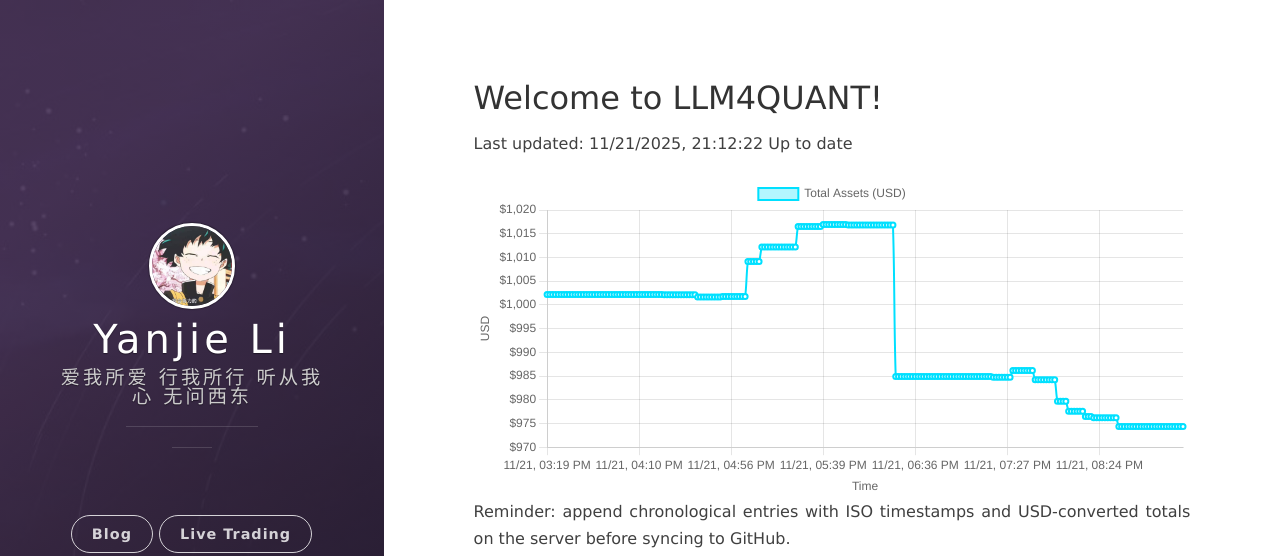
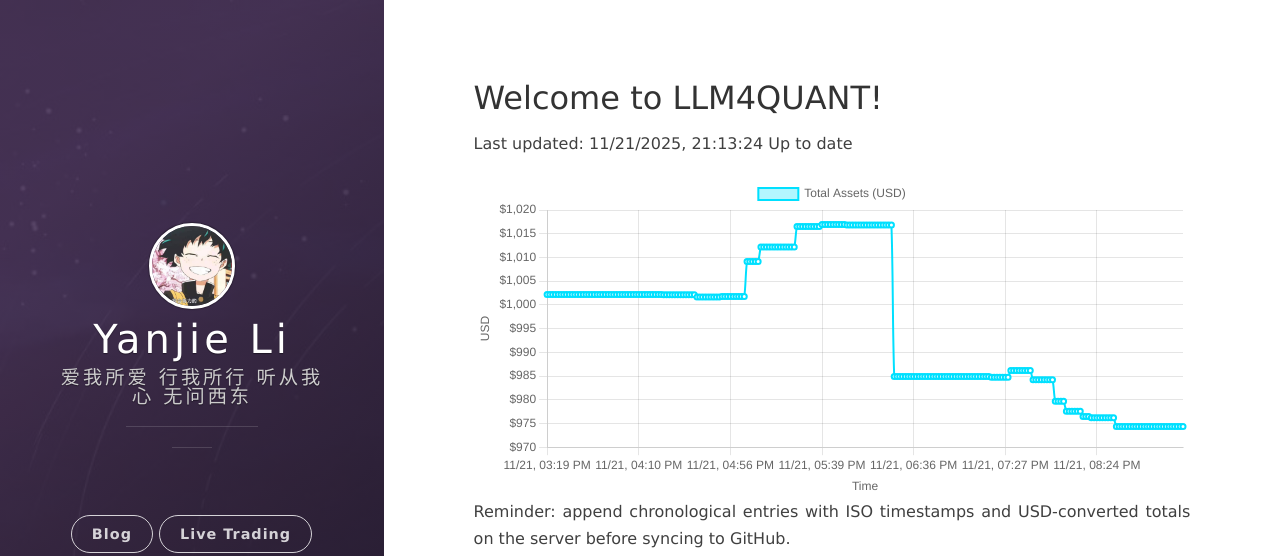
Before and after one commit to leeyegy/leeyegy.github.io, a Jekyll site: the page built from live-trading.html, in a window 1280 px wide. Shown: the top 556 px of the page. Built offline with Jekyll 4.4.1, drawn with Linux system fonts in a browser that asks for light colours; nearby versions of some CDN libraries.

Commit message:
AccountMonitor: update balance history 2025-11-22T05:13:24+08:00

```diff
--- a/assets/data/binance/balance-history.json
+++ b/assets/data/binance/balance-history.json
@@ -1,5 +1,5 @@
 {
-  "generatedAt": "2025-11-22T05:12:22+08:00",
+  "generatedAt": "2025-11-22T05:13:24+08:00",
   "asset": "total_usd_value",
   "history": [
     {
@@ -917,6 +917,10 @@
     {
       "timestamp": "2025-11-22T05:12:22+08:00",
       "totalUsd": 974.36593718
+    },
+    {
+      "timestamp": "2025-11-22T05:13:24+08:00",
+      "totalUsd": 974.36593718
     }
   ]
 }
```
